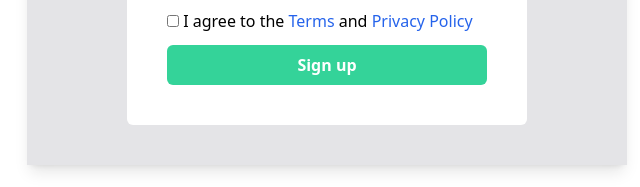
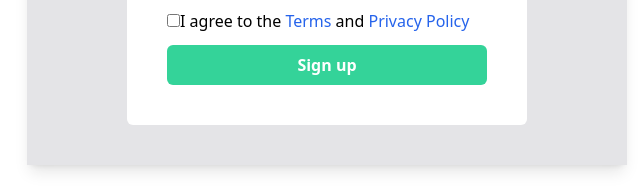
Before and after one commit to summenurfatema/form_style_tailwind, a website: page index.html in a window 1280 px wide. Shown: the part 629-816 px from the top of the page, 313-953 px from the left. Drawn offline with Linux system fonts and the light colour scheme.

```diff
--- a/index.html
+++ b/index.html
@@ -50,10 +50,15 @@
                         </div>
                     </div>
                     <!-- checkbox -->
-                    <div>
-                        <input class="h-3 w-3" type="checkbox">
-                        <label for="">I agree to the <a href="#" class="text-blue-600 pt-3"> Terms</a> and <a href="#"
-                                class="text-blue-600">Privacy Policy</a> </label>
+                    <div class="flex items-center space-x-5">
+                        <div>
+                            <input type="checkbox">
+                        </div>
+                        <div>
+                            <label for="">I agree to the <a href="#" class="text-blue-600 pt-3"> Terms</a> and
+                                <a href="#" class="text-blue-600">Privacy Policy</a> </label>
+                        </div>
+
                     </div>
 
                     <!-- button -->
```
